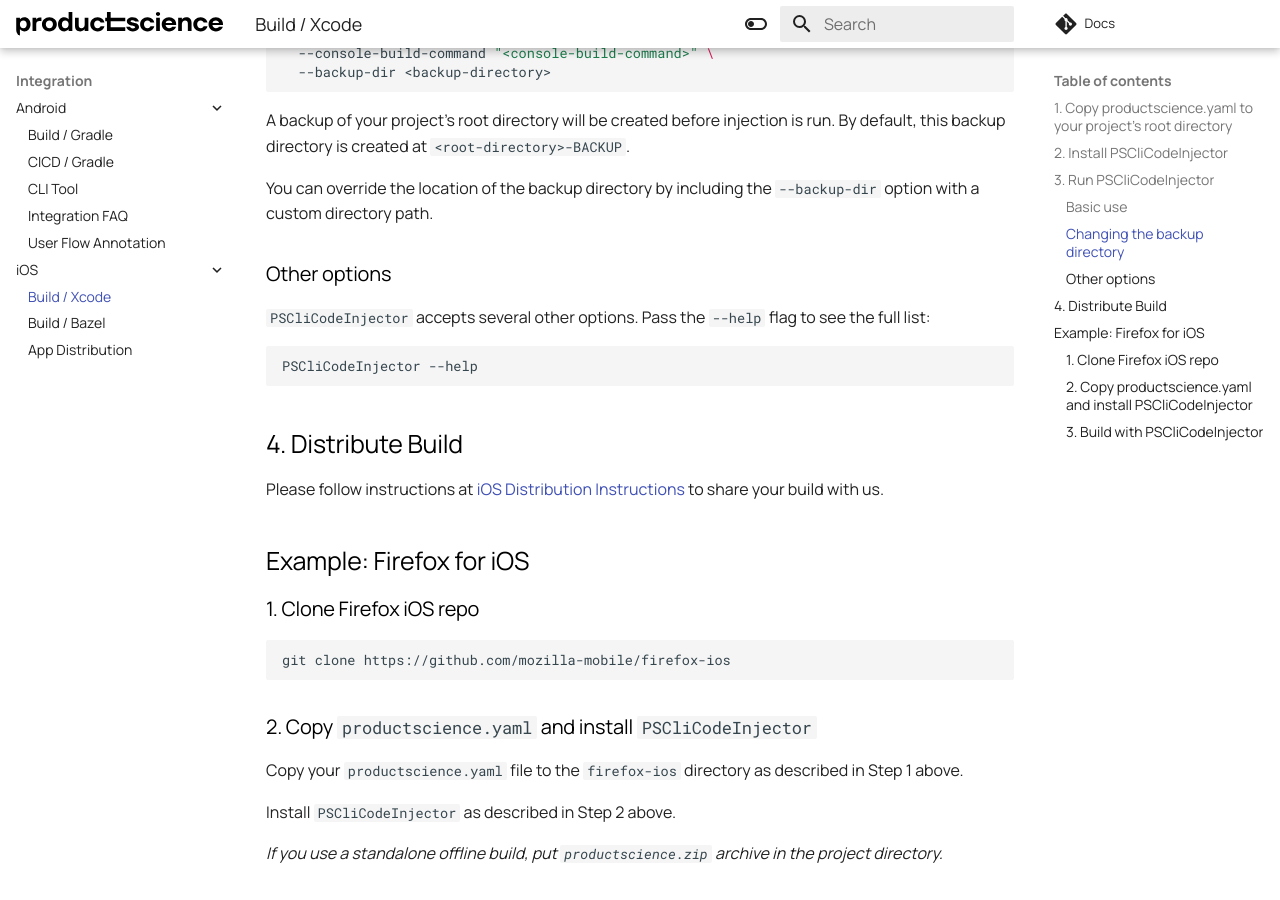
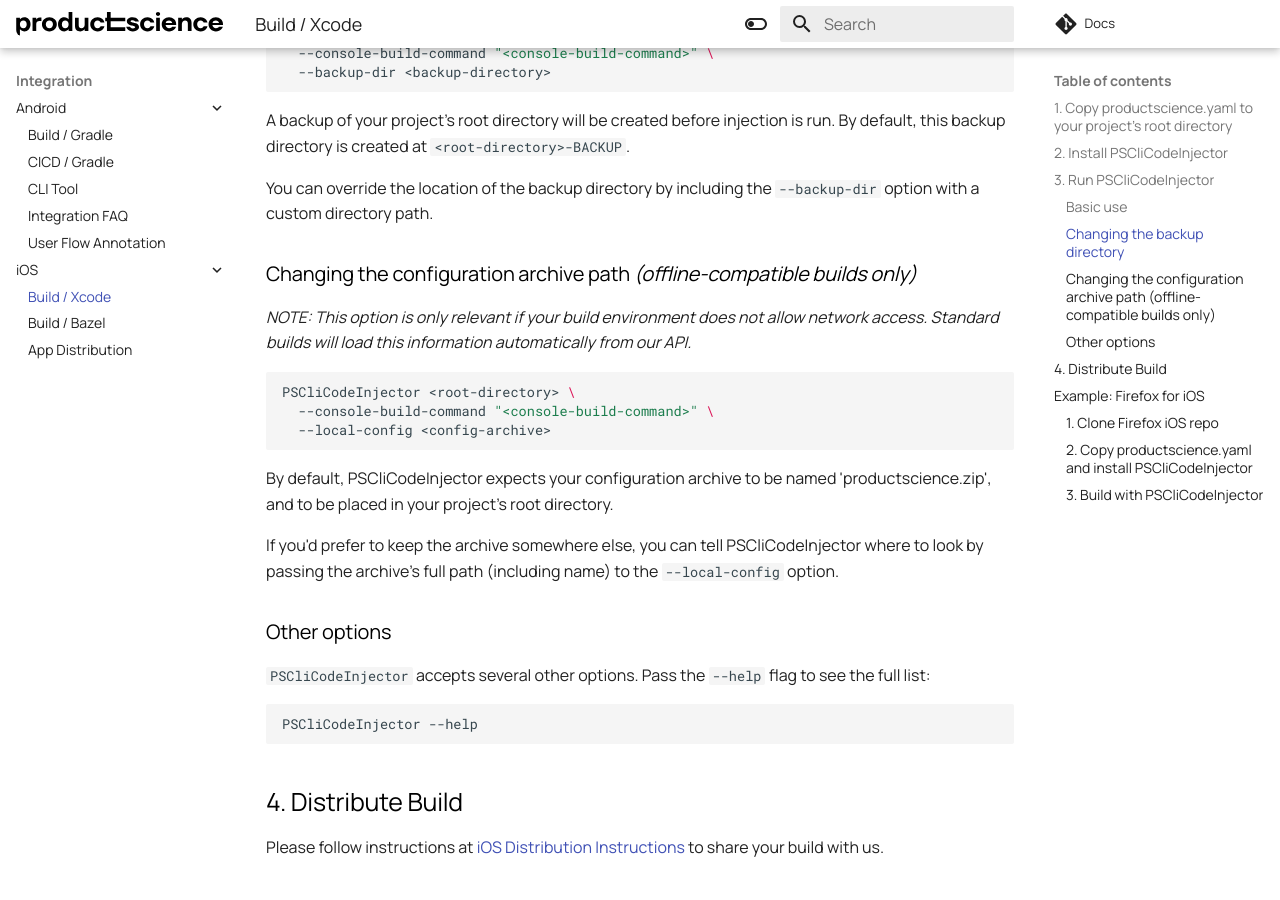
Before and after one commit to product-science/docs, an MkDocs documentation site: the page built from docs/ios/xcode.md, in a window 1280 px wide and 900 px high, scrolled down 2701 px. Built offline with MkDocs 1.6.1 and Material for MkDocs 9.7.7, drawn with Linux system fonts in a browser that asks for light colours.

Commit message:
Add a section about the --local-config option to iOS build instructions

````diff
--- a/docs/ios/xcode.md
+++ b/docs/ios/xcode.md
@@ -63,6 +63,20 @@ A backup of your project's root directory will be created before injection is ru
 
 You can override the location of the backup directory by including the `--backup-dir` option with a custom directory path.
 
+### Changing the configuration archive path _(offline-compatible builds only)_
+
+_NOTE: This option is only relevant if your build environment does not allow network access. Standard builds will load this information automatically from our API._
+
+```shell
+PSCliCodeInjector <root-directory> \
+  --console-build-command "<console-build-command>" \
+  --local-config <config-archive>
+```
+
+By default, PSCliCodeInjector expects your configuration archive to be named 'productscience.zip', and to be placed in your project's root directory.
+
+If you'd prefer to keep the archive somewhere else, you can tell PSCliCodeInjector where to look by passing the archive's full path (including name) to the `--local-config` option.
+
 ### Other options
 
 `PSCliCodeInjector` accepts several other options. Pass the `--help` flag to see the full list:
````
Also changed, not shown: docs/ios/bazel.md (+14 -0 lines).
